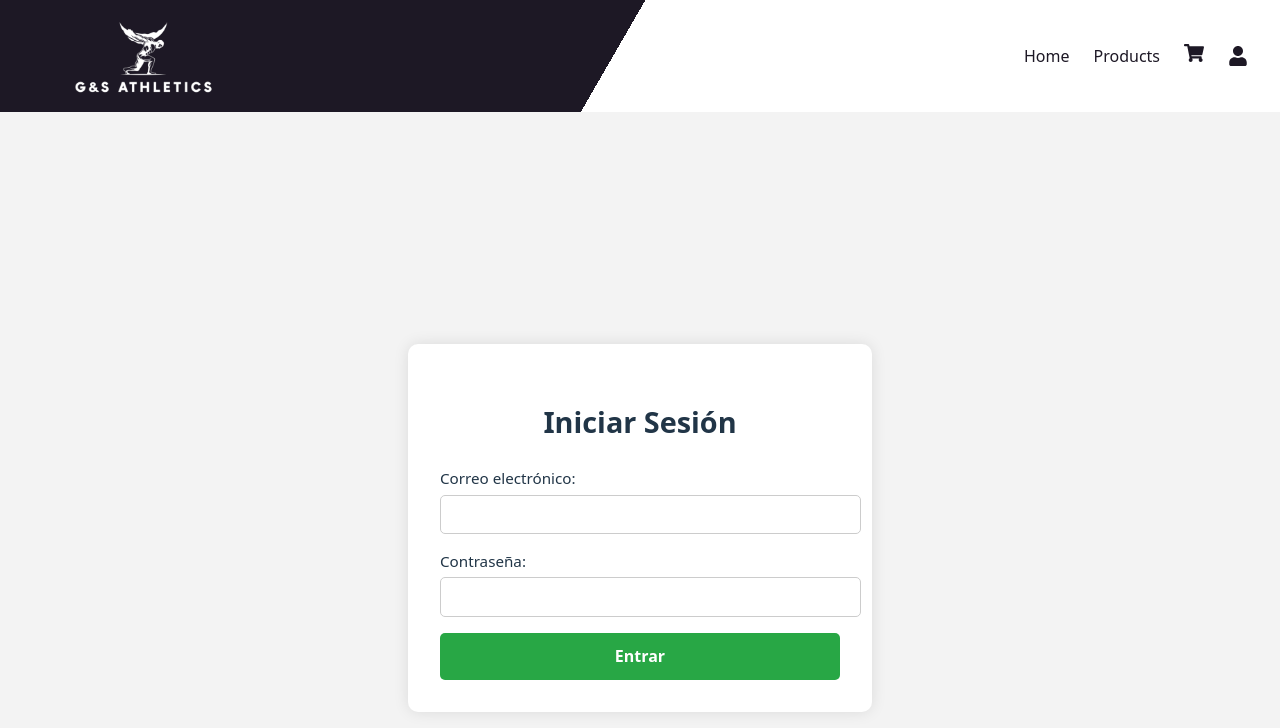
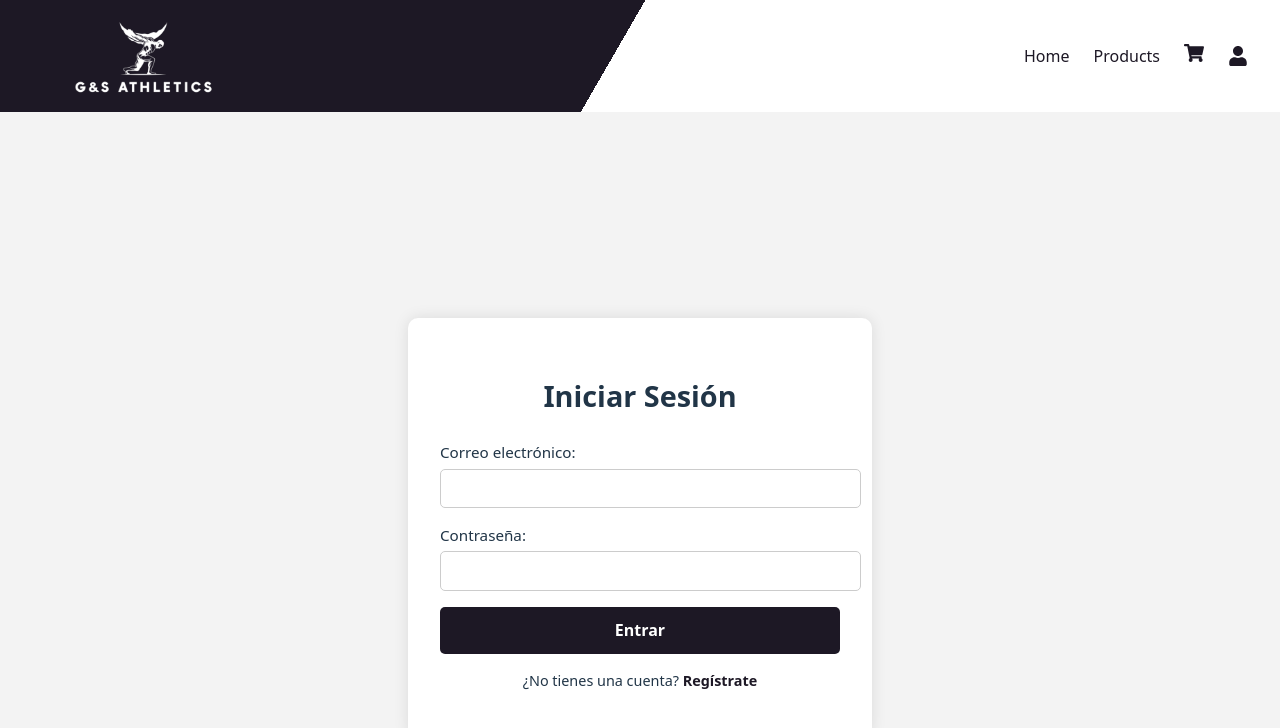
Before and after one commit to GuilleG02/bbk_proyecto1_front, a React (Vite) app in the folder proyecto_front/: page /login in a window 1280 px wide. Shown: the top 728 px of the page. Built offline with nearby package versions, Linux system fonts and the light colour scheme.

Commit message:
Changes in Login & TheHeader, login & register styles

```diff
--- a/proyecto_front/src/assets/styles/views/login.scss
+++ b/proyecto_front/src/assets/styles/views/login.scss
@@ -39,8 +39,8 @@
   button {
     width: 100%;
     padding: 0.8rem;
-    background-color: #28a745;
-    color: white;
+    background-color: #1d1825;
+    color: #ffffff;
     font-weight: bold;
     font-size: 1rem;
     border: none;
@@ -49,7 +49,23 @@
     transition: background-color 0.2s ease;
 
     &:hover {
-      background-color: #218838;
+      background-color: #666666;
+    }
+  }
+}
+
+.register-link {
+  text-align: center;
+  margin-top: 1rem;
+  font-size: 0.9rem;
+
+  a {
+    color: #1d1825;
+    text-decoration: none;
+    font-weight: bold;
+
+    &:hover {
+      text-decoration: underline;
     }
   }
 }
--- a/proyecto_front/src/assets/styles/views/register.scss
+++ b/proyecto_front/src/assets/styles/views/register.scss
@@ -39,7 +39,7 @@
   button {
     width: 100%;
     padding: 0.8rem;
-    background-color: #007bff;
+    background-color: #1d1825;
     color: #ffffff;
     font-weight: bold;
     font-size: 1rem;
@@ -49,7 +49,7 @@
     transition: background-color 0.2s ease;
 
     &:hover {
-      background-color: #0056b3;
+      background-color: #666666;
     }
   }
 }
--- a/proyecto_front/src/components/TheHeader.jsx
+++ b/proyecto_front/src/components/TheHeader.jsx
@@ -38,26 +38,37 @@ const TheHeader = () => {
 
         <ul className="header__links">
           <li>
-            <Link to="/" className="header__link">Home</Link>
+            <Link to="/" className="header__link">
+              Home
+            </Link>
           </li>
           <li>
-            <Link to="/products" className="header__link">Products</Link>
+            <Link to="/products" className="header__link">
+              Products
+            </Link>
           </li>
           <li>
             <Link to="/cart" className="header__link">
               <FaShoppingCart size={20} />
             </Link>
           </li>
+
+          {token ? (
             <li ref={dropdownRef}>
-            <button className="profile-button" onClick={() => setDropdownOpen(!dropdownOpen)}>
+              <button
+                className="profile-button"
+                onClick={() => setDropdownOpen(!dropdownOpen)}
+              >
                 <FaUser size={20} />
               </button>
               {dropdownOpen && (
                 <ul className="profile-dropdown">
-                {token ? (
-                  <>
                   <li>
-                      <Link to="/profile" className="dropdown-item" onClick={() => setDropdownOpen(false)}>
+                    <Link
+                      to="/profile"
+                      className="dropdown-item"
+                      onClick={() => setDropdownOpen(false)}
+                    >
                       Perfil
                     </Link>
                   </li>
@@ -66,24 +77,16 @@ const TheHeader = () => {
                       Cerrar sesión
                     </button>
                   </li>
-                  </>
-                ) : (
-                  <>
-                    <li>
-                      <Link to="/login" className="dropdown-item" onClick={() => setDropdownOpen(false)}>
-                        Login
-                      </Link>
-                    </li>
-                    <li>
-                      <Link to="/register" className="dropdown-item" onClick={() => setDropdownOpen(false)}>
-                        Registrarse
-                      </Link>
-                    </li>
-                  </>
-                )}
                 </ul>
               )}
             </li>
+          ) : (
+            <li>
+              <Link to="/login" className="profile-button">
+                <FaUser size={20} />
+              </Link>
+            </li>
+          )}
         </ul>
       </nav>
     </header>
--- a/proyecto_front/src/views/Login.jsx
+++ b/proyecto_front/src/views/Login.jsx
@@ -1,5 +1,5 @@
 import React, { useState, useContext } from "react";
-import { useNavigate } from "react-router-dom";
+import { Link, useNavigate } from "react-router-dom";
 
 import { UserContext } from "../context/UserContext/UserState";
 import "../assets/styles/views/login.scss";
@@ -55,6 +55,9 @@ const Login = () => {
         </label>
         <button type="submit">Entrar</button>
         {error && <p className="error">{error}</p>}
+        <p className="register-link">
+          ¿No tienes una cuenta? <Link to="/register">Regístrate</Link>
+        </p>
       </form>
     </div>
   );
```
Lines whose indentation alone changed are shown as unchanged.
